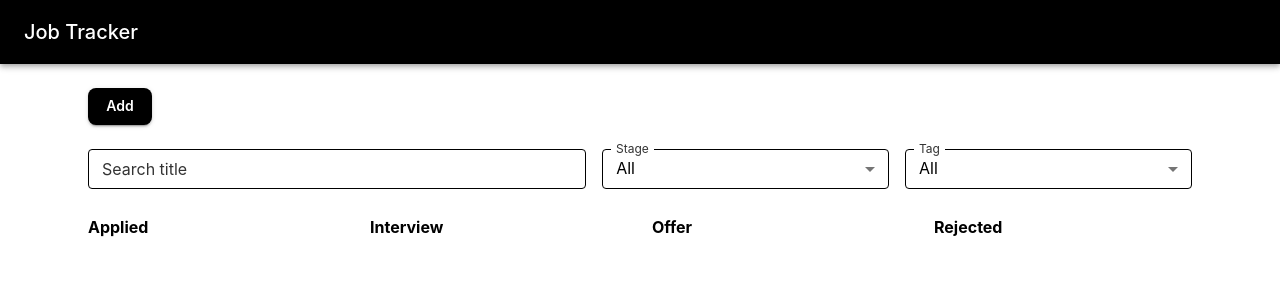
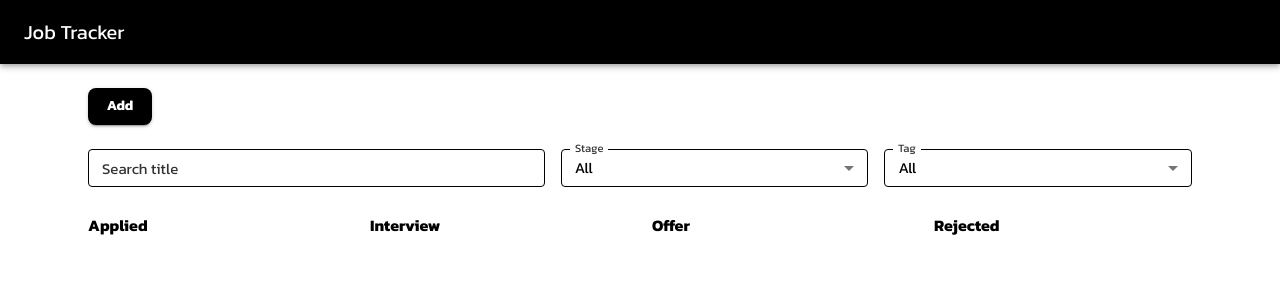
Before and after one commit to minimalnomad/job-crm, a React (Vite) app: page / in a window 1280 px wide. Shown: the top 300 px of the page. Built offline with nearby package versions, Linux system fonts and the light colour scheme.

Commit message:
style: add font

```diff
--- a/index.html
+++ b/index.html
@@ -1,6 +1,10 @@
 <!DOCTYPE html>
 <html lang="en">
   <head>
+    <link
+      href="https://fonts.googleapis.com/css2?family=Kanit:wght@100;300;400;700&display=swap"
+      rel="stylesheet"
+    />
     <meta charset="UTF-8" />
     <meta name="viewport" content="width=device-width, initial-scale=1.0" />
     <title>Job Tracker</title>
--- a/src/components/JobAppCard.tsx
+++ b/src/components/JobAppCard.tsx
@@ -58,9 +58,11 @@ export default function JobAppCard({ job, onEdit, onDelete }: JobAppCardProps) {
       <CardContent sx={{ p: 2.5 }}>
         <Stack direction="row" justifyContent="space-between">
           <Box>
-            <Typography fontWeight={700}>{job.title}</Typography>
-            <Typography variant="body2" color="text.secondary" sx={{ mt: 0.5 }}>
-              {job.company}
+            <Typography fontWeight={700}>
+              {job.company.toUpperCase()}
+            </Typography>
+            <Typography variant="body2" sx={{ mt: 0.5 }}>
+              {job.title.toLowerCase()}
             </Typography>
           </Box>
 
--- a/src/theme.ts
+++ b/src/theme.ts
@@ -20,10 +20,10 @@ export const theme = createTheme({
   },
 
   typography: {
-    fontFamily: `"Inter", "Pretendard", sans-serif`,
+    fontFamily: `"Kanit", "Pretendard", sans-serif`,
     h5: { fontWeight: 700 },
     subtitle1: { fontWeight: 600 },
-    body1: { fontSize: 16 },
+    body1: { fontSize: 15 },
   },
   components: {
     MuiButton: {
```
